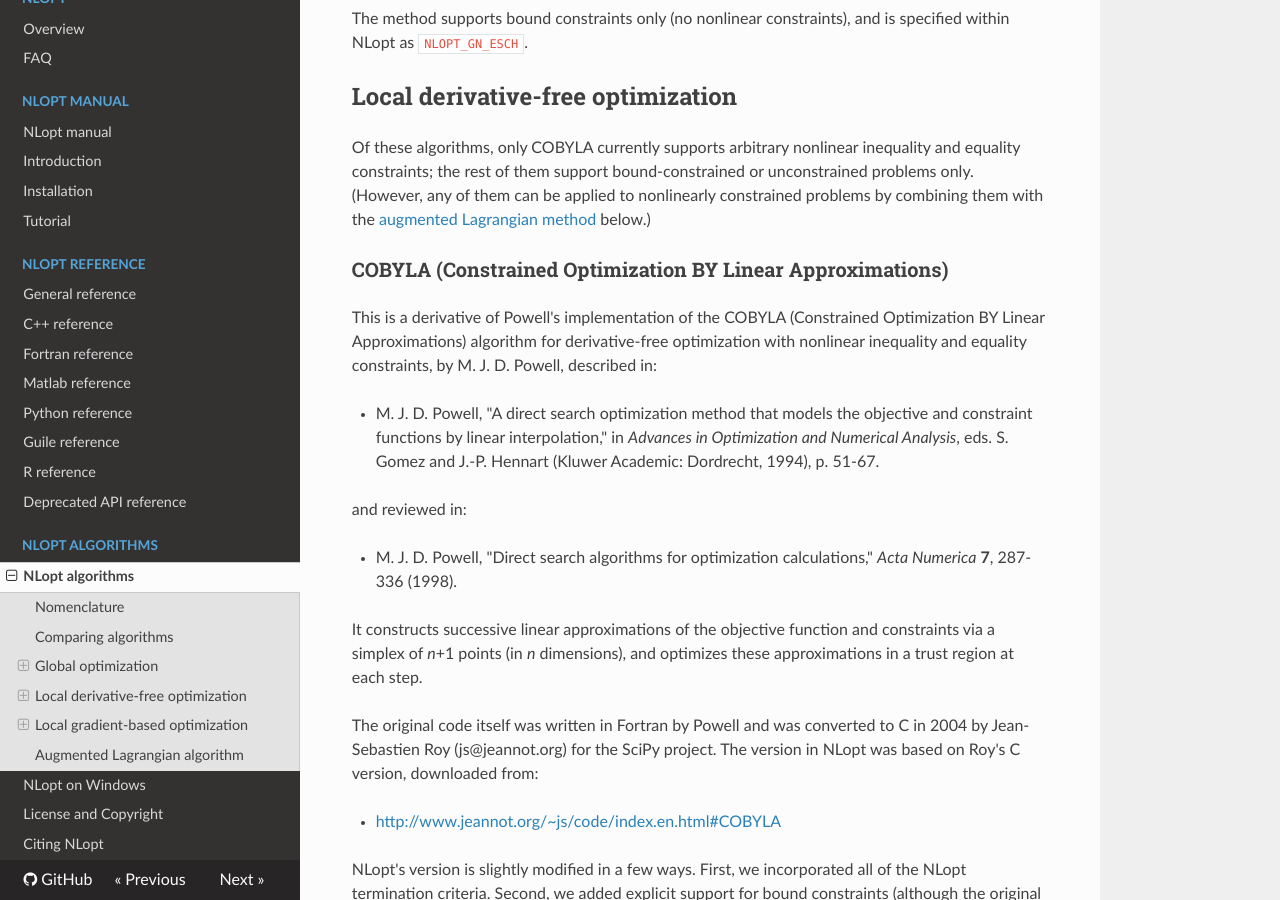
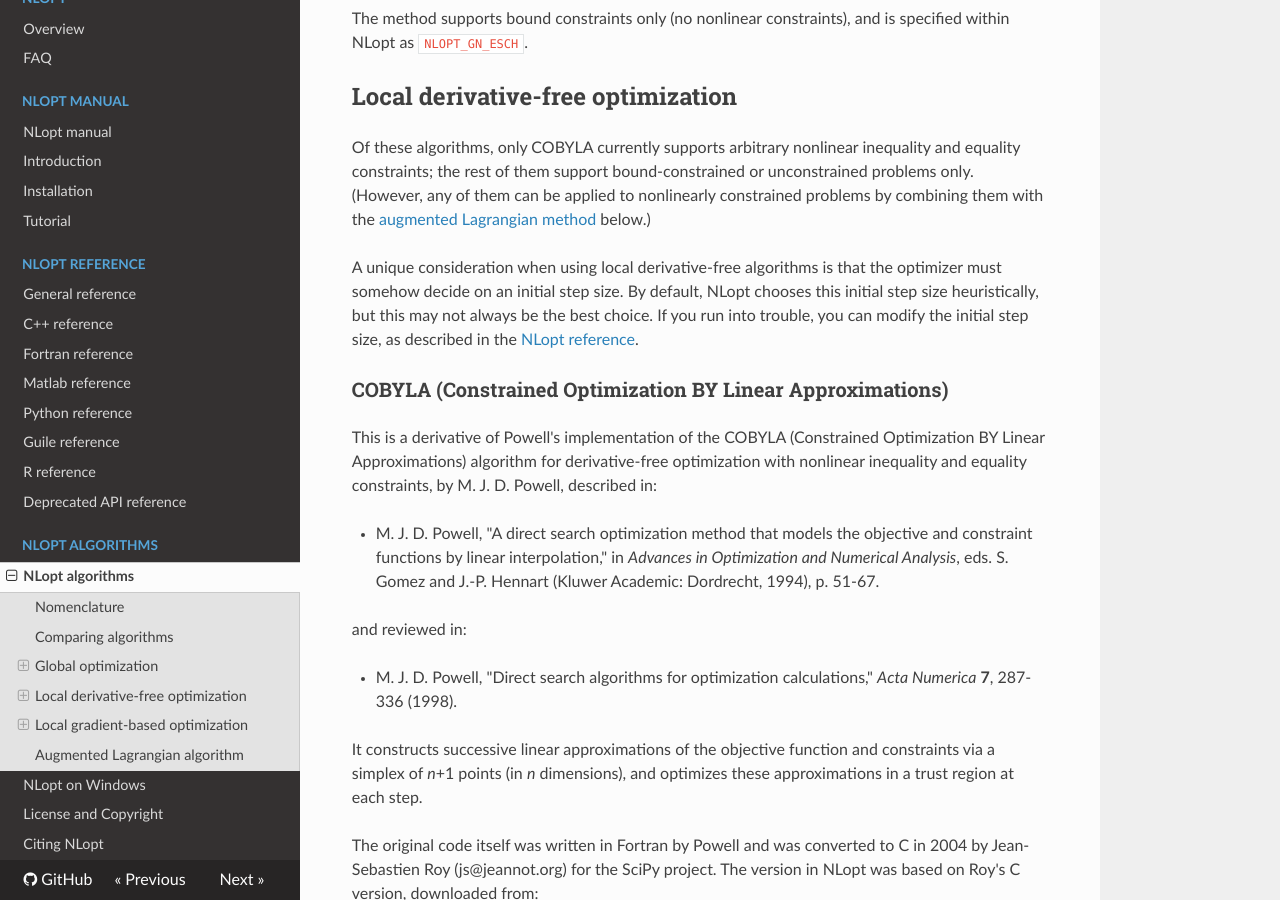
Before and after one commit to stevengj/nlopt, an MkDocs documentation site: the page built from doc/docs/NLopt_Algorithms.md, in a window 1280 px wide and 900 px high, scrolled down 7422 px. Built offline with MkDocs 1.6.1, drawn with Linux system fonts in a browser that asks for light colours; nearby versions of some CDN libraries; old or Windows-style settings are respelled for this version of MkDocs.

Commit message:
Added warning about local derivative-free algorithms & initial step size (per #346) (#347)

```diff
--- a/doc/docs/NLopt_Algorithms.md
+++ b/doc/docs/NLopt_Algorithms.md
@@ -185,6 +185,8 @@ Local derivative-free optimization
 ----------------------------------
 
 Of these algorithms, only COBYLA currently supports arbitrary nonlinear inequality and equality constraints; the rest of them support bound-constrained or unconstrained problems only. (However, any of them can be applied to nonlinearly constrained problems by combining them with the [augmented Lagrangian method](#Augmented_Lagrangian_algorithm.md) below.)
+
+A unique consideration when using local derivative-free algorithms is that the optimizer must somehow decide on an initial step size. By default, NLopt chooses this initial step size heuristically, but this may not always be the best choice. If you run into trouble, you can modify the initial step size, as described in the [NLopt reference](NLopt_Reference.md#initial-step-size).
 
 ### COBYLA (Constrained Optimization BY Linear Approximations)
 
```
Also changed, not shown: 1 other file.
